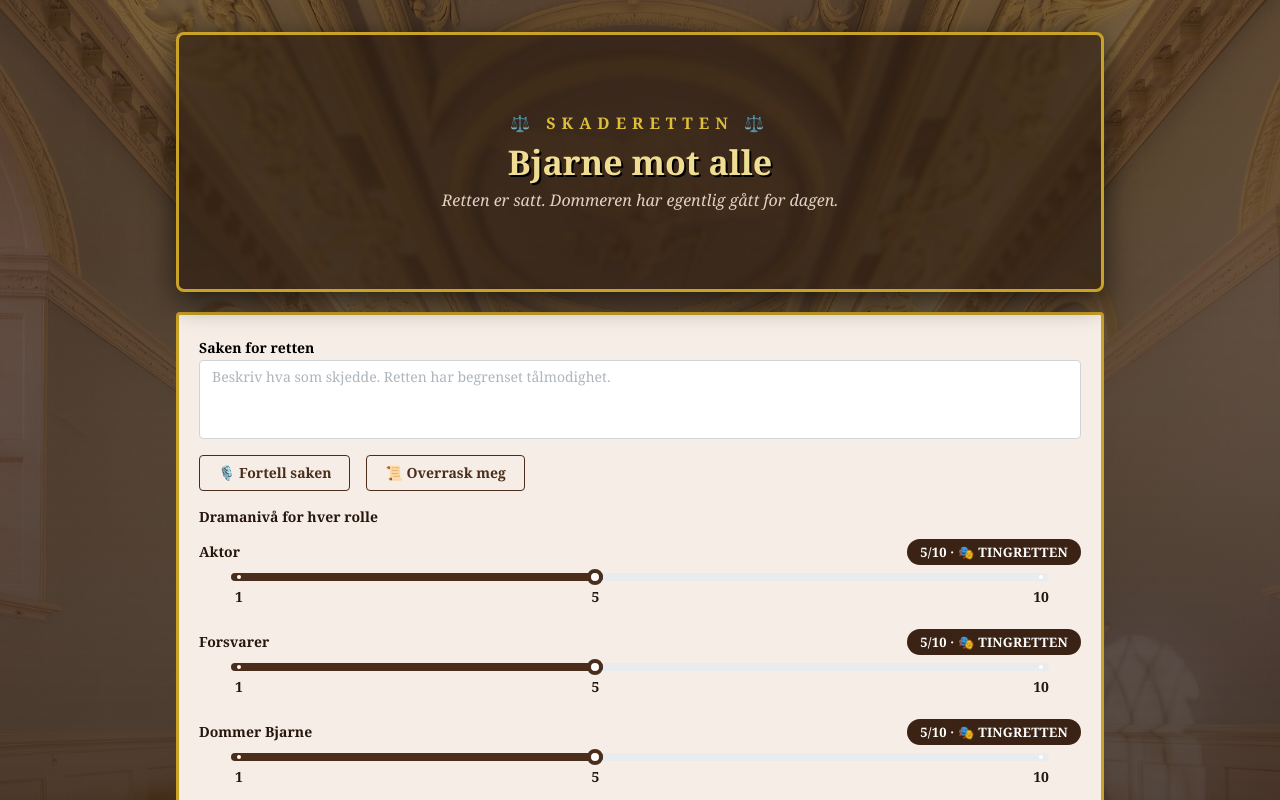
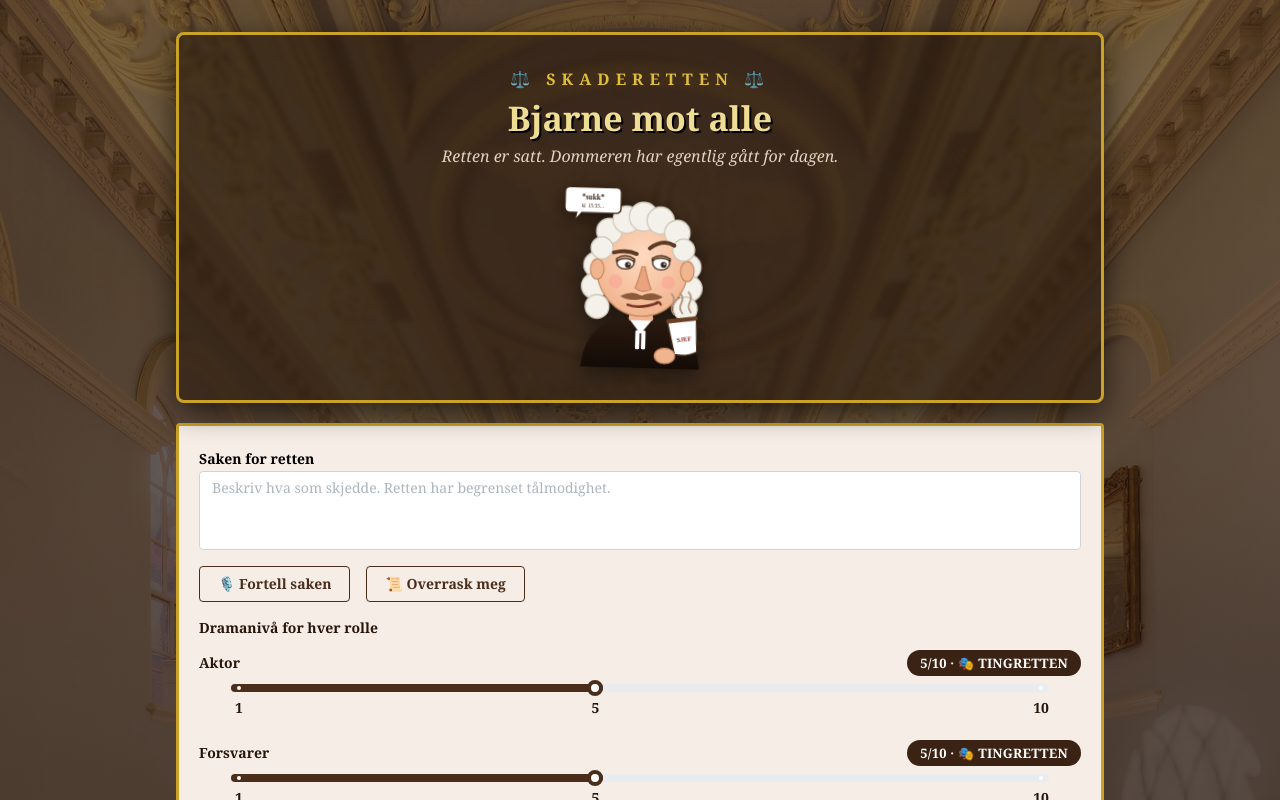
Before and after one commit to skadefryd26/lag9, a React (Vite) app in the folder frontend/: page / in a window 1280 px wide. Shown: the top 800 px of the page. Built offline with nearby package versions, Linux system fonts and the light colour scheme.

Commit message:
feat: karikatur av dommer Bjarne i toppen og som avatar (#27)

```diff
--- a/frontend/index.html
+++ b/frontend/index.html
@@ -10,6 +10,8 @@
       .innlegg-inn { animation: innlegg-inn 0.6s ease-out; }
       @keyframes lytter-puls { 50% { opacity: 0.6; } }
       .lytter-puls { animation: lytter-puls 1s infinite; }
+      @keyframes bjarne-vugg { 0%,100% { transform: rotate(-2deg); } 50% { transform: rotate(2deg); } }
+      .bjarne-vugg { animation: bjarne-vugg 4s ease-in-out infinite; transform-origin: 50% 90%; }
     </style>
   </head>
   <body>
--- a/frontend/src/features/rettssak/routes/Rettssal.tsx
+++ b/frontend/src/features/rettssak/routes/Rettssal.tsx
@@ -147,6 +147,12 @@ export function Rettssal() {
             <Text c="tre.1" fs="italic" ta="center">
               Retten er satt. Dommeren har egentlig gått for dagen.
             </Text>
+            <img
+              src="/bjarne.svg"
+              alt="Dommer Bjarne med parykk og kaffekopp"
+              className="bjarne-vugg"
+              style={{ width: 170, marginTop: 8, filter: "drop-shadow(0 6px 10px rgba(0,0,0,0.5))" }}
+            />
           </Stack>
 
           <Paper p="lg" withBorder style={{ background: "#f5ede6", borderColor: "#c9a227", borderWidth: 3 }}>
@@ -247,7 +253,13 @@ export function Rettssal() {
                 }}
               >
                 <Group mb="sm" gap="sm">
-                  <Avatar color={r.farge} radius="xl" size="lg">
+                  <Avatar
+                    color={r.farge}
+                    radius="xl"
+                    size="lg"
+                    src={i.rolle === "dommer" ? "/bjarne.svg" : undefined}
+                    styles={i.rolle === "dommer" ? { image: { objectFit: "cover", objectPosition: "50% 30%", background: "#fdf8e6" } } : undefined}
+                  >
                     {r.ikon}
                   </Avatar>
                   <Stack gap={0}>
```
Also changed, not shown: frontend/public/bjarne.svg (added).
